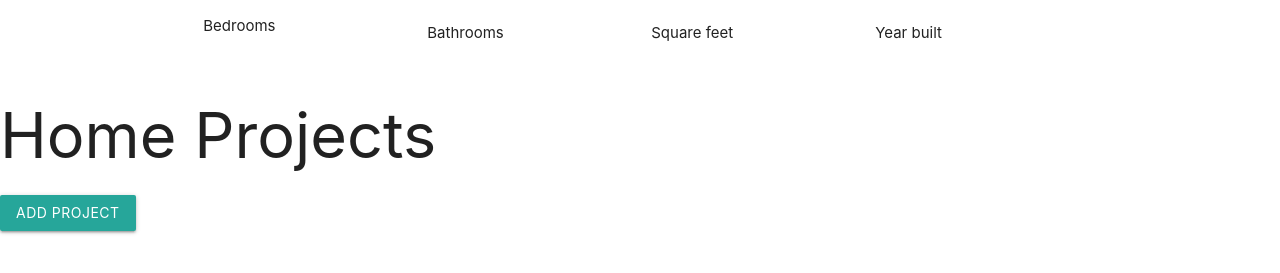
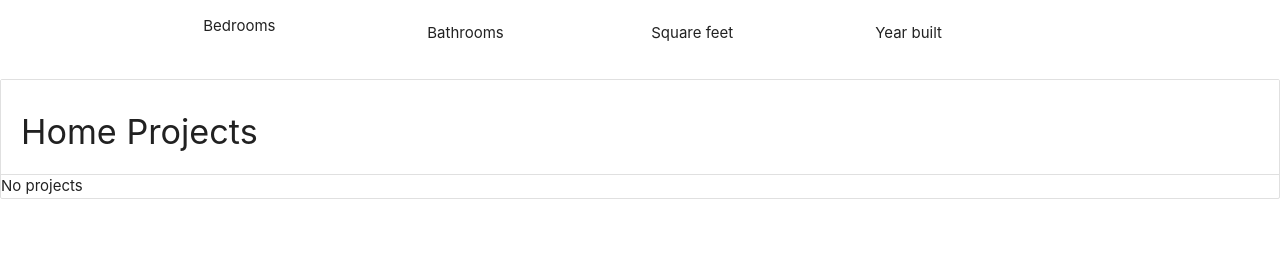
Before and after one commit to haydenharris0/homeypro, a Django app: template main_app/templates/homes/detail.html in a window 1280 px wide. Shown: the part 217-490 px from the top of the page. Run offline with Django 3.2, Linux system fonts and the light colour scheme; the template is opened without the code that fills it, so the values that code supplies are empty.

Commit message:
styling changes

```diff
--- a/main_app/templates/homes/detail.html
+++ b/main_app/templates/homes/detail.html
@@ -39,23 +39,21 @@
         </div>
         {% comment %} end of info grid {% endcomment %}
 
-
-  <h1>Home Projects</h1>
-
-  <a class="btn" href="{% url 'create_project' %}">add Project</a>
-
-  {% comment %} -------------------- List showing projects of the home {% for
-  project in home.projects.all %}
-  <div class="card-panel hoverable grey lighten-3">
-    <a href="{% url 'projects_detail' project.id %}">
-      <div class="card-content green-text text-darken-4">
-        <span class="card-title">Project</span>
-        <p>{{ project.name }}</p>
+        {% comment %} Project List {% endcomment %}
+        <ul class="collection with-header">
+    <li class="collection-header"><h4>Home Projects</h4></li>
+    {% for project in projects.all %}
+    <li class="collection-item">
+      <div>
+        Alvin<a href="#!" class="secondary-content"
+          ><i class="material-icons">send</i></a
+        >
       </div>
-    </a>
-  </div>
-
+    </li>
+  </ul>
   {%empty%}
   <div>No projects</div>
-  {% endfor %} {% endcomment %}
+  {% endfor %}
+  {% comment %} End Project List {% endcomment %}
+
 </body>
--- a/main_app/templates/homes/index.html
+++ b/main_app/templates/homes/index.html
@@ -4,7 +4,7 @@
 
 <body>
   {% for home in homes %}
-  <div class="card-panel hoverable grey lighten-3">
+  <div class="card small hoverable grey lighten-3">
     <a href="{% url 'homes_detail' home.id %}">
       <div class="card-content green-text text-darken-4">
         <span class="card-title">{{ home.nickname }}</span>
```
